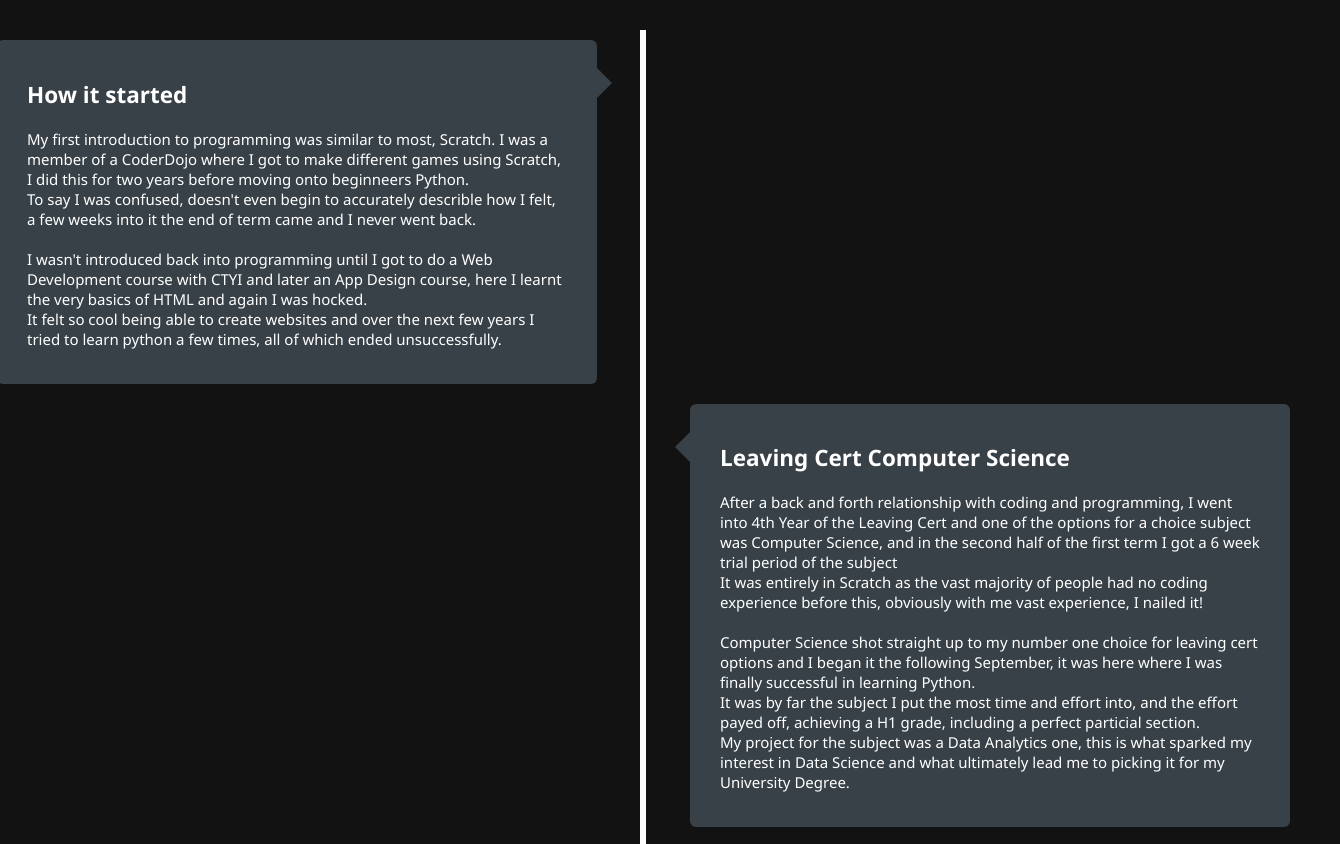
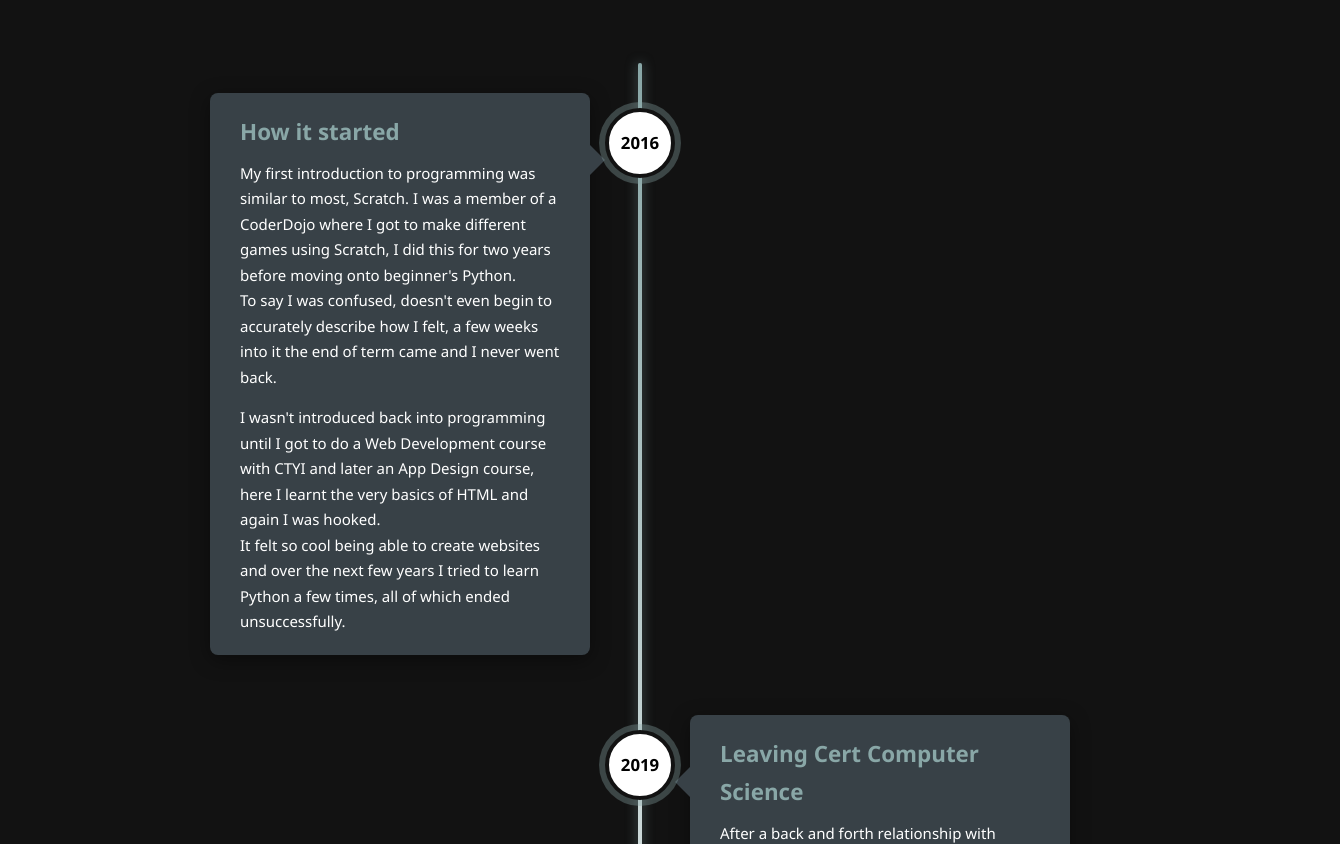
Before and after one commit to ABermo/Portfolio, a plain HTML site: page pages/programming.html in a window 1280 px wide. Shown: the part 214-1058 px from the top of the page, 1340 px wide, since content can reach past the window. Drawn offline with Linux system fonts and the light colour scheme.

Commit message:
Much imrpoved CSS
Slight rework of home page, programming page has javacsript to make timeline update as you scroll

```diff
--- a/css/programming.css
+++ b/css/programming.css
@@ -1,18 +1,35 @@
+:root {
+    --bg: #121212;
+    --card: #384147;
+    --card-dim: #2a3136;
+    --line: #2f363a;
+    --accent: #89a7a7;
+    --active: #6E7C7C;
+    --text: #ffffff;
+}
+
+* { box-sizing: border-box; }
+
 body {
-    background-color: #121212;
-    color: #ffffff;
+    background-color: var(--bg);
+    color: var(--text);
     margin: 0;
     font-family: "Segoe UI", Arial, sans-serif;
+    line-height: 1.7;
 }
 
-
+/* ---------- Nav ---------- */
 .topnav {
-    background-color: #000000;
+    background-color: #000;
     display: flex;
     justify-content: center;
     align-items: center;
+    flex-wrap: wrap;
     padding: 15px 0;
     box-shadow: 0 2px 10px rgba(0,0,0,0.5);
+    position: sticky;
+    top: 0;
+    z-index: 100;
 }
 
 .topnav a {
@@ -20,145 +37,177 @@ body {
     text-decoration: none;
     padding: 14px 24px;
     font-size: 1rem;
-    transition: 0.3s;
+    transition: background-color 0.3s;
     border-radius: 6px;
     margin: 0 5px;
 }
 
-.topnav a:hover {
-    background-color: #384147;
-}
-
-.topnav a.active {
-    background-color: #6E7C7C;
-}
-
-.timeline {
-    position: relative;
-    max-width: 1200px;
-    margin: 100px auto;
-}
+.topnav a:hover { background-color: #384147; }
+.topnav a.active { background-color: var(--active); }
+.topnav a:focus-visible { outline: 2px solid var(--accent); outline-offset: 2px; }
 
 h1 {
     text-align: center;
+    color: var(--accent);
+    font-size: 3rem;
+    margin: 40px 0 0;
 }
 
-.timeline::after {
+/* ---------- Timeline ---------- */
+.timeline {
+    position: relative;
+    max-width: 1000px;
+    margin: 70px auto 160px;
+    padding: 0 20px;
+}
+
+/* the faint track */
+.timeline::before {
     content: '';
     position: absolute;
-    width: 6px;
-    height: 100%;
-    background-color: #FFFFFF;
+    top: 0;
+    bottom: 0;
+    left: 50%;
+    width: 4px;
+    transform: translateX(-50%);
+    background-color: var(--line);
+    border-radius: 2px;
+}
+
+/* the bright line that fills in as you scroll */
+.timeline-fill {
+    position: absolute;
     top: 0;
     left: 50%;
-    z-index: -1;
-    animation: moveline 6s linear forwards;
+    width: 4px;
+    height: 0;
+    transform: translateX(-50%);
+    background: linear-gradient(to bottom, var(--accent), #ffffff);
+    border-radius: 2px;
+    box-shadow: 0 0 12px rgba(137,167,167,0.6);
+    z-index: 1;
 }
 
-@keyframes moveline {
-    0% {
-        height: 0;
-    }
-    100% {
-        height: 100%;
-    }
+.entry {
+    position: relative;
+    width: 50%;
+    padding: 30px 50px;
 }
 
-.container {
-    position: relative;
-    padding: 10px 50px;
-    width: 50%;
-    animation: movedown 1s linear forwards;
-    opacity: 0;
+.entry.left  { left: 0; }
+.entry.right { left: 50%; }
+
+/* year bubble sits on the line */
+.year {
+    position: absolute;
+    top: 45px;
+    width: 70px;
+    height: 70px;
+    margin: 0;
+    display: flex;
+    align-items: center;
+    justify-content: center;
+    border-radius: 50%;
+    font-size: 1.05rem;
+    background-color: var(--line);
+    color: #8a959a;
+    border: 4px solid var(--bg);
+    z-index: 2;
+    transition: background-color 0.5s, color 0.5s, box-shadow 0.5s;
 }
 
-@keyframes movedown {
-    0% {
-        opacity: 0;
-        transform: translateY(-30px);
-    }
-    100% {
-        opacity: 1;
-        transform: translateY(0px);
-    }
+.left .year  { right: -35px; }
+.right .year { left: -35px; }
+
+.card {
+    position: relative;
+    background-color: var(--card);
+    padding: 20px 30px;
+    border-radius: 8px;
+    font-size: 15px;
+    box-shadow: 0 5px 20px rgba(0,0,0,0.4);
 }
 
-.container:nth-child(1) {
-    animation-delay: 0s;
+.card h2 {
+    margin: 0 0 10px;
+    color: var(--accent);
+    font-size: 1.4rem;
 }
 
-.container:nth-child(2) {
-    animation-delay: 1.5s;
+.card p { margin: 0 0 1em; }
+.card p:last-child { margin-bottom: 0; }
+
+/* arrow pointing at the line */
+.card::after {
+    content: '';
+    position: absolute;
+    top: 52px;
+    border: 15px solid transparent;
 }
 
-.container:nth-child(3) {
-    animation-delay: 3.2s;
+.left .card::after  { right: -30px; border-left-color: var(--card); }
+.right .card::after { left: -30px;  border-right-color: var(--card); }
+
+/* ---------- Scroll reveal ---------- */
+/* Only hide things when JS is running, so the page still works without it */
+.js .entry .card {
+    opacity: 0;
+    transition: opacity 0.8s ease, transform 0.8s ease;
+}
+.js .entry.left  .card { transform: translateX(-60px); }
+.js .entry.right .card { transform: translateX(60px); }
+
+.js .entry.visible .card {
+    opacity: 1;
+    transform: translateX(0);
 }
 
-.container:nth-child(4) {
-    animation-delay: 4.9s;
+.entry.visible .year {
+    background-color: #ffffff;
+    color: #000;
+    box-shadow: 0 0 0 6px rgba(137,167,167,0.35);
 }
 
-.starting {
-    background-color: #384147;
-    padding: 20px 30px;
-    position: relative;
-    border-radius: 6px;
-    font-size: 15px;
+/* ---------- Mobile ---------- */
+@media (max-width: 800px) {
+    h1 { font-size: 2.2rem; }
+
+    .timeline::before,
+    .timeline-fill { left: 50px; }
+
+    .entry,
+    .entry.left,
+    .entry.right {
+        width: 100%;
+        left: 0;
+        padding: 20px 0 20px 100px;
     }
 
-.secondary {
-    background-color: #384147;
-    padding: 20px 30px;
-    position: relative;
-    border-radius: 6px;
-    font-size: 15px;
+    .left .year,
+    .right .year {
+        left: 15px;
+        right: auto;
+        width: 60px;
+        height: 60px;
+        font-size: 0.95rem;
     }
 
-.university {
-    background-color: #384147;
-    padding: 20px 30px;
-    position: relative;
-    border-radius: 6px;
-    font-size: 15px;
+    .left .card::after,
+    .right .card::after {
+        left: -30px;
+        right: auto;
+        border-left-color: transparent;
+        border-right-color: var(--card);
     }
 
-.now {
-    background-color: #384147;
-    padding: 20px 30px;
-    position: relative;
-    border-radius: 6px;
-    font-size: 15px;
+    .js .entry.left .card,
+    .js .entry.right .card { transform: translateY(30px); }
+    .js .entry.visible .card { transform: none; }
 }
 
-.left {
-    left: -7.75%;
+/* ---------- Reduced motion ---------- */
+@media (prefers-reduced-motion: reduce) {
+    .js .entry .card,
+    .year { transition: none; }
+    .js .entry .card { opacity: 1; transform: none; }
 }
-
-.right {
-    left: 50%;
-}
-
-.left-container-arrow {
-    height: 0;
-    width: 0;
-    position:absolute;
-    top: 28px;
-    z-index: 1;
-    border-top: 15px solid transparent;
-    border-bottom: 15px solid transparent;
-    border-left: 15px solid #384147;
-    right: -15px;
-}
-
-.right-container-arrow {
-    height: 0;
-    width: 0;
-    position:absolute;
-    top: 28px;
-    z-index: 1;
-    border-top: 15px solid transparent;
-    border-bottom: 15px solid transparent;
-    border-right: 15px solid #384147;
-    left: -15px;
-}
--- a/pages/programming.html
+++ b/pages/programming.html
@@ -4,7 +4,9 @@
     <head>
         <title>My Coding Story</title>
         <meta charset="UTF-8">
+        <meta name="viewport" content="width=device-width, initial-scale=1">
         <link rel="stylesheet" href="../css/programming.css">
+        <script>document.documentElement.classList.add('js');</script>
     </head>
 
     <body>
@@ -16,60 +18,97 @@
 
         <h1>My Programming History</h1>
 
-        <div class="timeline">
+        <div class="timeline" id="timeline">
+            <div class="timeline-fill" id="timelineFill"></div>
 
-
-            <div class="container left">
-                <div class="starting">
+            <div class="entry left">
+                <h3 class="year">2016</h3>
+                <div class="card">
                     <h2>How it started</h2>
                     <p>My first introduction to programming was similar to most, Scratch. I was a member of a CoderDojo where I got to make
-                        different games using Scratch, I did this for two years before moving onto beginneers Python.<br>To say I was confused,
-                        doesn't even begin to accurately describle how I felt, a few weeks into it the end of term came and I never went back.<br><br>
+                        different games using Scratch, I did this for two years before moving onto beginner's Python.<br>To say I was confused,
+                        doesn't even begin to accurately describe how I felt, a few weeks into it the end of term came and I never went back.</p>
 
-                        I wasn't introduced back into programming until I got to do a Web Development course with CTYI and later an App Design course,
-                        here I learnt the very basics of HTML and again I was hocked.<br>It felt so cool being able to create websites and over the next
-                        few years I tried to learn python a few times, all of which ended unsuccessfully.</p>
-                    <span class="left-container-arrow"></span>
+                    <p>I wasn't introduced back into programming until I got to do a Web Development course with CTYI and later an App Design course,
+                        here I learnt the very basics of HTML and again I was hooked.<br>It felt so cool being able to create websites and over the next
+                        few years I tried to learn Python a few times, all of which ended unsuccessfully.</p>
                 </div>
             </div>
 
-            <div class="container right">
-                <div class="secondary">
+            <div class="entry right">
+                <h3 class="year">2019</h3>
+                <div class="card">
                     <h2>Leaving Cert Computer Science</h2>
                     <p>After a back and forth relationship with coding and programming, I went into 4th Year of the Leaving Cert and one of the
                         options for a choice subject was Computer Science, and in the second half of the first term I got a 6 week trial period of
-                        the subject<br>It was entirely in Scratch as the vast majority of people had no coding experience before this, obviously with
-                        me vast experience, I nailed it!<br><br>
+                        the subject.<br>It was entirely in Scratch as the vast majority of people had no coding experience before this, obviously with
+                        my vast experience, I nailed it!</p>
 
-                        Computer Science shot straight up to my number one choice for leaving cert options and I began it the following September, it was
-                        here where I was finally successful in learning Python. <br>It was by far the subject I put the most time and effort into, and the effort
-                        payed off, achieving a H1 grade, including a perfect particial section.<br>My project for the subject was a Data Analytics one,
-                        this is what sparked my interest in Data Science and what ultimately lead me to picking it for my University Degree.</p>
-                    <span class="right-container-arrow"></span>
+                    <p>Computer Science shot straight up to my number one choice for Leaving Cert options and I began it the following September, it was
+                        here where I was finally successful in learning Python.<br>It was by far the subject I put the most time and effort into, and the effort
+                        paid off, achieving a H1 grade, including a perfect practical section.<br>My project for the subject was a Data Analytics one,
+                        this is what sparked my interest in Data Science and what ultimately led me to picking it for my University Degree.</p>
                 </div>
             </div>
 
-            <div class="container left">
-                <div class="university">
+            <div class="entry left">
+                <h3 class="year">2025</h3>
+                <div class="card">
                     <h2>TU850, Data Science and AI</h2>
-                    <p>From my enjoyment from my computer science project, once the CAO options opened up I immediately put TU850 as my top choice, and
-                        it never moved. <br>I chose it from my enjoyment of the data science project and I was also strongly interested in the AI aspect
-                        due its quickly advancing progress and development.<br><br>
+                    <p>From my enjoyment of my computer science project, once the CAO options opened up I immediately put TU850 as my top choice, and
+                        it never moved.<br>I chose it from my enjoyment of the data science project and I was also strongly interested in the AI aspect
+                        due to its quickly advancing progress and development.</p>
 
-                        This course has taught me many more programming languages, expanding my knowledge from just python, to being proficient in
-                        C, SQL, PHP, JavaScript and very comfortable using HTML and CSS. <br>Despite this expansion to my knowledge, python still remains
-                        my perferred language due to its endless possibilities with all the different libraries.</p>
-                    <span class="left-container-arrow"></span>
+                    <p>This course has taught me many more programming languages, expanding my knowledge from just Python, to being proficient in
+                        C, SQL, PHP, JavaScript and very comfortable using HTML and CSS.<br>Despite this expansion to my knowledge, Python still remains
+                        my preferred language due to its endless possibilities with all the different libraries.</p>
                 </div>
             </div>
 
-            <div class="container right">
-                <div class="now">
+            <div class="entry right">
+                <h3 class="year">2026</h3>
+                <div class="card">
                     <h2>Today</h2>
-                    <p>Its really cool being able to look back and see how I went from making small scratch games, to python number guessing games,
+                    <p>It's really cool being able to look back and see how I went from making small Scratch games, to Python number guessing games,
                         and now making AI models for games such as Blackjack.</p>
-                <span class="right-container-arrow"></span>
                 </div>
             </div>
+        </div>
+
+        <script>
+            const timeline = document.getElementById('timeline');
+            const fill = document.getElementById('timelineFill');
+            const entries = document.querySelectorAll('.entry');
+
+            // Fade each entry in as it scrolls into view
+            const observer = new IntersectionObserver((items) => {
+                items.forEach((item) => {
+                    if (item.isIntersecting) {
+                        item.target.classList.add('visible');
+                        observer.unobserve(item.target);
+                    }
+                });
+            }, { threshold: 0.2, rootMargin: '0px 0px -10% 0px' });
+
+            entries.forEach((entry) => observer.observe(entry));
+
+            // Grow the bright line down the timeline as you scroll
+            let ticking = false;
+            function updateLine() {
+                const rect = timeline.getBoundingClientRect();
+                const reach = window.innerHeight * 0.6 - rect.top;
+                fill.style.height = Math.max(0, Math.min(reach, rect.height)) + 'px';
+                ticking = false;
+            }
+
+            window.addEventListener('scroll', () => {
+                if (!ticking) {
+                    requestAnimationFrame(updateLine);
+                    ticking = true;
+                }
+            }, { passive: true });
+            window.addEventListener('resize', updateLine);
+            updateLine();
+        </script>
     </body>
 </html>
```
Also changed, not shown: css/index.css (+38 -30 lines), index.html (+21 -15 lines). Lines whose indentation alone changed are shown as unchanged.
